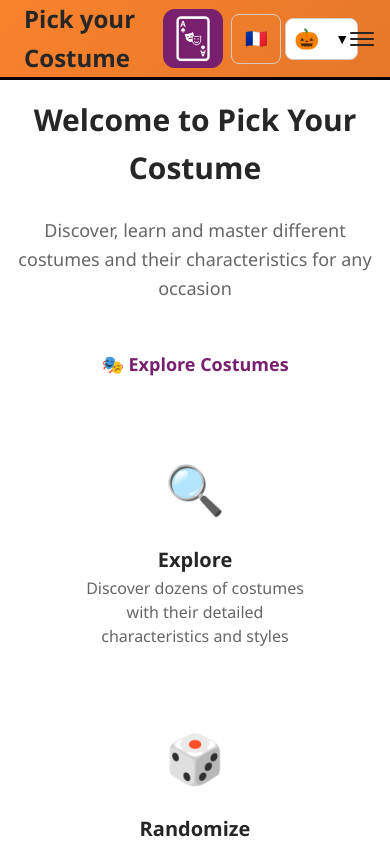
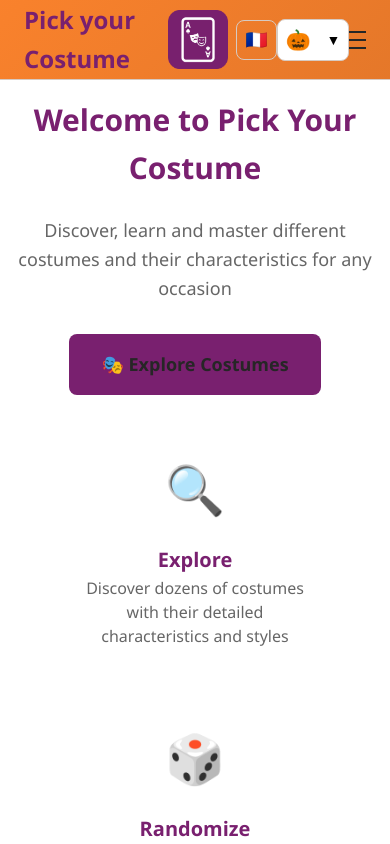
Before and after one commit to CharlesCatto/pick-your-costume, a React (Vite) app in the folder client/: page / in a window 390 px wide. Shown: the top 844 px of the page. Built offline with nearby package versions, Linux system fonts and the light colour scheme.

Commit message:
Improving css

```diff
--- a/client/src/components/NavBar/NavBar.module.css
+++ b/client/src/components/NavBar/NavBar.module.css
@@ -1,5 +1,7 @@
 .navbar {
-	background-color: hsl(var(--color-card));
+  background: var(--navbar-gradient, hsl(var(--color-primary)));
+  backdrop-filter: blur(10px);
+  border-bottom: 1px solid hsl(var(--color-border));
   height: 80px;
   display: flex;
   justify-content: center;
@@ -8,12 +10,6 @@
   position: sticky;
   top: 0;
   z-index: 20;
-	border-bottom: 1px solid hsl(var(--color-border));
-}
-.navbar {
-  background: var(--navbar-gradient, hsl(var(--color-primary)));
-  backdrop-filter: blur(10px);
-  border-bottom: 1px solid hsl(var(--color-border));
 }
 
 .navContainer {
@@ -28,7 +24,6 @@
 
 .navLogo {
   color: hsl(var(--color-primary));
-	align-items: center;
   cursor: pointer;
   text-decoration: none;
   font-size: var(--text-2xl);
@@ -58,7 +53,7 @@
   padding: var(--space-2) var(--space-4);
   height: 100%;
   border-bottom: 3px solid transparent;
-	transition: all 0.3s ease;
+  transition: var(--transition);
   display: flex;
   align-items: center;
 }
@@ -67,42 +62,65 @@
   color: hsl(var(--color-primary));
 }
 
-.navItem {
-	line-height: 40px;
-}
-
-.navItem:after {
-	content: "";
-	display: block;
-	height: 3px;
-	width: 0;
-	background: transparent;
-	transition: width 0.7s ease, background-color 0.5s ease;
-}
-
-.navItem:hover:after {
-	width: 100%;
-	background: hsl(var(--color-primary));
-}
-
 .navLinks.active {
   color: hsl(var(--color-primary));
   border-bottom: 3px solid hsl(var(--color-primary));
 }
 
+/* Conteneur pour boutons/langue/thème/burger */
+.navActions {
+  display: flex;
+  align-items: center;
+  gap: var(--space-3);
+  margin-left: auto;
+}
+
+/* Bouton langue */
+.langButton {
+  padding: var(--space-2);
+  background: none;
+  border: 1px solid hsl(var(--color-border));
+  border-radius: var(--radius);
+  cursor: pointer;
+  font-size: var(--text-lg);
+  transition: var(--transition);
+  flex-shrink: 0;
+}
+
+.langButton:hover {
+  background-color: hsl(var(--color-muted));
+  transform: scale(1.1);
+}
+
+/* Menu hamburger */
 .navIcon {
   display: none;
+  flex-direction: column;
+  justify-content: center;
+  width: 24px;
+  height: 24px;
   background: none;
   border: none;
-	color: hsl(var(--color-foreground));
-	font-size: var(--text-2xl);
   cursor: pointer;
-	 margin-left: var(--space-3);
+  padding: 0;
 }
 
+.navIcon span {
+  width: 100%;
+  height: 2px;
+  background-color: hsl(var(--color-foreground));
+  margin: 3px 0;
+  transition: var(--transition);
+  transform-origin: center;
+}
+
+/* Responsive */
 @media screen and (max-width: 960px) {
+  .navContainer {
+    position: relative;
+  }
+
   .navMenu {
-		display: flex;
     flex-direction: column;
     width: 100%;
     position: absolute;
@@ -118,82 +136,6 @@
   .navMenu.active {
     left: 0;
     opacity: 1;
-		transition: all 0.5s ease;
-		z-index: 1;
-	}
-
-	.navLinks {
-		padding: var(--space-4);
-		width: 100%;
-		display: table;
-		text-align: center;
-	}
-
-	.navLinks.active {
-		border-bottom: none;
-		background-color: hsl(var(--color-muted));
-	}
-
-	.navIcon {
-		display: block;
-		position: absolute;
-		top: 50%;
-		right: var(--space-6);
-		transform: translateY(-50%);
-	}
-
-	@media screen and (min-width: 960px) {
-		.logo {
-			height: 28px;
-		}
-	}
-}
-
-.navIcon {
-	display: none;
-	flex-direction: column;
-	justify-content: space-between;
-	width: 25px;
-	height: 20px;
-	cursor: pointer;
-	background: none;
-	border: none;
-	padding: 0;
-}
-
-.navIcon span {
-	display: block;
-	height: 3px;
-	width: 100%;
-	background: hsl(var(--color-primary));
-	border-radius: 2px;
-	transition: all 0.3s ease-in-out;
-}
-
-@media screen and (max-width: 960px) {
-	.navContainer {
-		justify-content: space-between;
-		position: relative;
-	}
-
-	.navMenu {
-		display: flex;
-		flex-direction: column;
-		width: 100%;
-		position: absolute;
-		top: 80px;
-		left: -110%;
-		opacity: 1;
-		transition: all 0.5s ease;
-		background-color: hsl(var(--color-card));
-		border-top: 1px solid hsl(var(--color-border));
-		padding: var(--space-4) 0;
-	}
-
-	.navMenu.active {
-		left: 0;
-		opacity: 1;
-		transition: all 0.5s ease;
     z-index: 1;
   }
 
@@ -211,144 +153,10 @@
 
   .navIcon {
     display: flex;
-		flex-direction: column;
-		justify-content: space-between;
-		width: 25px;
-		height: 20px;
-		cursor: pointer;
-		background: none;
-		border: none;
-		padding: 0;
+  }
 
-		position: absolute;
-		top: 50%;
-		right: var(--space-4);
-		transform: translateY(-50%);
+  /* Cache le texte du thème sur mobile */
+  .themeSelector :global(.themeName) {
+    display: none;
   }
 }
-
-.langButton {
-	background: none;
-	border: 2px solid hsl(var(--color-border));
-	border-radius: 50%;
-	width: 40px;
-	height: 40px;
-	display: flex;
-	align-items: center;
-	justify-content: center;
-	cursor: pointer;
-	font-size: 1.2rem;
-	transition: all 0.3s ease;
-	margin-left: var(--space-4);
-}
-
-.langButton:hover {
-	border-color: hsl(var(--color-primary));
-	transform: scale(1.1);
-	background-color: hsl(var(--color-primary) / 0.1);
-}
-
-@media screen and (max-width: 960px) {
-	.langButton {
-		margin: var(--space-4) auto;
-		width: 50px;
-		height: 50px;
-		font-size: 1.5rem;
-	}
-}
-
-/* Autres Thèmes */
-
-.navbar {
-	background: linear-gradient(
-		135deg,
-		hsl(var(--color-primary)),
-		hsl(var(--color-secondary))
-	);
-	border-bottom: 3px solid hsl(var(--color-accent));
-}
-
-.navLinks {
-	color: hsl(var(--color-card));
-}
-
-.navLinks:hover {
-	color: hsl(var(--color-accent));
-}
-
-/* Conteneur pour les boutons d'actions */
-.navActions {
-  display: flex;
-  align-items: center;
-  gap: var(--space-3);
-  margin-left: auto;
-}
-
-/* Bouton de langue */
-.langButton {
-  padding: var(--space-2);
-  background: none;
-  border: 1px solid hsl(var(--color-border));
-  border-radius: var(--radius);
-  cursor: pointer;
-  font-size: var(--text-lg);
-  transition: var(--transition);
-  flex-shrink: 0;
-}
-
-.langButton:hover {
-  background-color: hsl(var(--color-muted));
-  transform: scale(1.1);
-}
-
-/* Menu hamburger amélioré */
-.navIcon {
-  display: none;
-  flex-direction: column;
-  justify-content: center;
-  width: 24px;
-  height: 24px;
-  background: none;
-  border: none;
-  cursor: pointer;
-  padding: 0;
-}
-
-.navIcon span {
-  width: 100%;
-  height: 2px;
-  background-color: hsl(var(--color-foreground));
-  margin: 2px 0;
-  transition: var(--transition);
-  transform-origin: center;
-}
-
-/* .navIcon.open span:nth-child(1) {
-  transform: rotate(45deg) translate(5px, 5px);
-}
-
-.navIcon.open span:nth-child(2) {
-  opacity: 0;
-}
-
-.navIcon.open span:nth-child(3) {
-  transform: rotate(-45deg) translate(7px, -6px);
-} */
-
-/* Responsive */
-@media screen and (max-width: 960px) {
-  .navActions {
-    margin-right: var(--space-2);
-    gap: var(--space-1);
-  }
-
-  .navIcon {
-    display: flex;
-  }
-
-  /* Cacher le texte du thème en mobile */
-  .themeSelector :global(.themeName) {
-    display: none;
-	 flex-shrink: 0;
-  }
-}
--- a/client/src/components/ThemeSelector/ThemeSelector.tsx
+++ b/client/src/components/ThemeSelector/ThemeSelector.tsx
@@ -35,7 +35,7 @@ const ThemeSelector: React.FC = () => {
 	}, [isOpen]);
 
 	return (
-		<div className={styles.themeSelector}>
+		<div className={styles.themeSelector} ref={ref}>
 			<button
 				type="button"
 				className={styles.triggerButton}
--- a/client/src/index.css
+++ b/client/src/index.css
@@ -41,7 +41,7 @@ body {
 
 /* Appliquer les variables de thème */
 [data-theme="halloween"] {
-	--color-primary: #78206e;
+	--color-primary: 307 58% 30%;
 	--color-secondary: 274 82% 38%;
 	--navbar-gradient: linear-gradient(
 		135deg,
@@ -59,7 +59,7 @@ body {
 }
 
 [data-theme="christmas"] {
-	--color-primary: #c32230;
+	--color-primary: 356 71% 46%;
 	--color-secondary: 0 84% 60%;
 	--navbar-gradient: linear-gradient(
 		135deg,
@@ -77,7 +77,7 @@ body {
 }
 
 [data-theme="carnival"] {
-	--color-primary: #ffd800;
+	--color-primary: 51 100% 50%;
 	--color-secondary: 172 66% 50%;
 	--navbar-gradient: linear-gradient(
 		135deg,
--- a/client/src/pages/About/About.module.css
+++ b/client/src/pages/About/About.module.css
@@ -52,7 +52,7 @@
 	display: inline-block;
 	padding: var(--space-3) var(--space-6);
 	background-color: hsl(var(--color-primary));
-	color: #78206e;
+	color: var(--color-primary);
 	text-decoration: none;
 	border-radius: var(--radius);
 	transition: all 0.3s ease;
--- a/client/src/pages/Categories/Categories.module.css
+++ b/client/src/pages/Categories/Categories.module.css
@@ -57,7 +57,7 @@
 
 .categoryCard.active {
 	background: hsl(var(--color-primary));
-	color: #78206e;
+	color: var(--color-primary);
 	border-color: hsl(var(--color-primary));
 }
 
--- a/client/src/pages/Costumes/Costumes.module.css
+++ b/client/src/pages/Costumes/Costumes.module.css
@@ -99,12 +99,12 @@
 }
 
 .actionButton:hover:not(.disabled) {
-	background: #e8e8e8;
+	background: var(--color-primary);
 }
 
 .actionButton.active {
 	background: #007bff;
-	color: white;
+	color: var(--color-primary);
 	border-color: #007bff;
 }
 
--- a/client/src/pages/Home/Home.module.css
+++ b/client/src/pages/Home/Home.module.css
@@ -27,7 +27,7 @@
 .ctaButton {
 	display: inline-block;
 	background-color: hsl(var(--color-primary));
-	color: #78206e;
+	color: var(--color-primary);
 	padding: var(--space-4) var(--space-8);
 	border-radius: var(--radius);
 	text-decoration: none;
```
Lines whose indentation alone changed are shown as unchanged.
